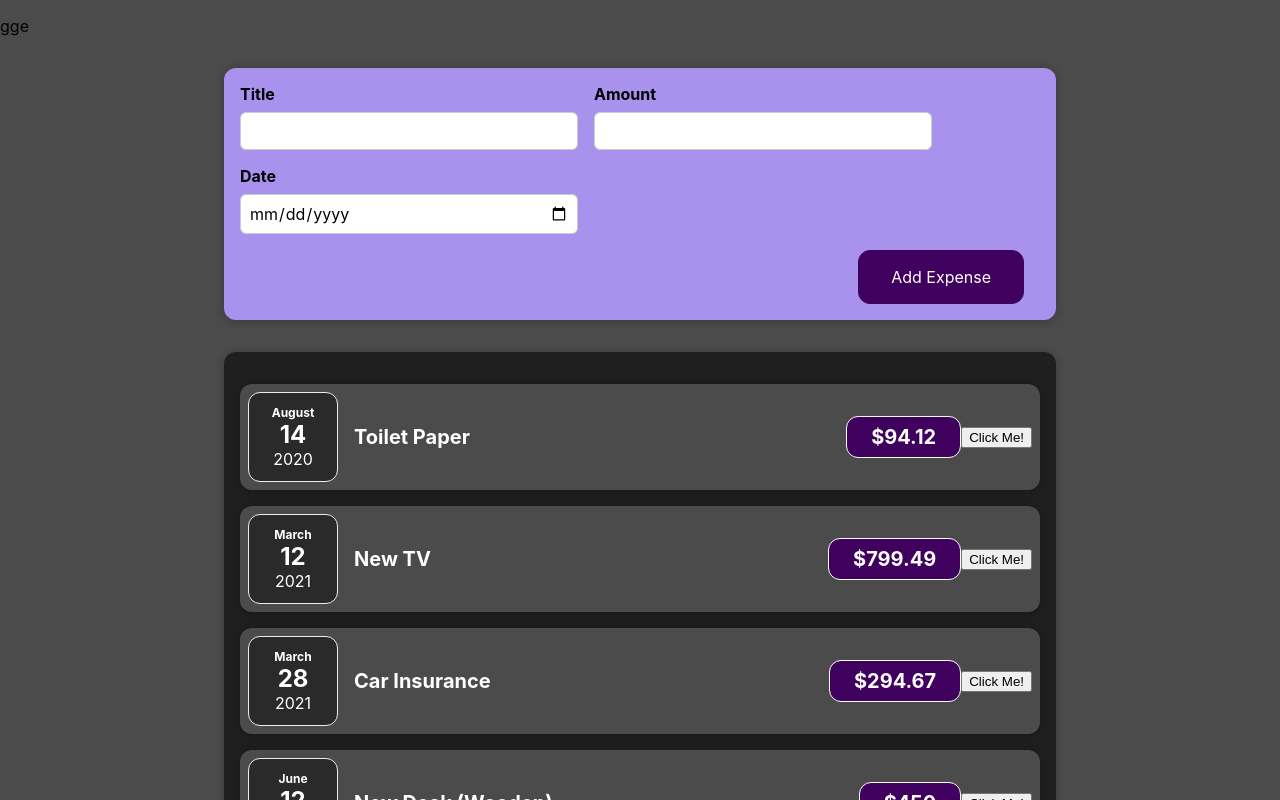
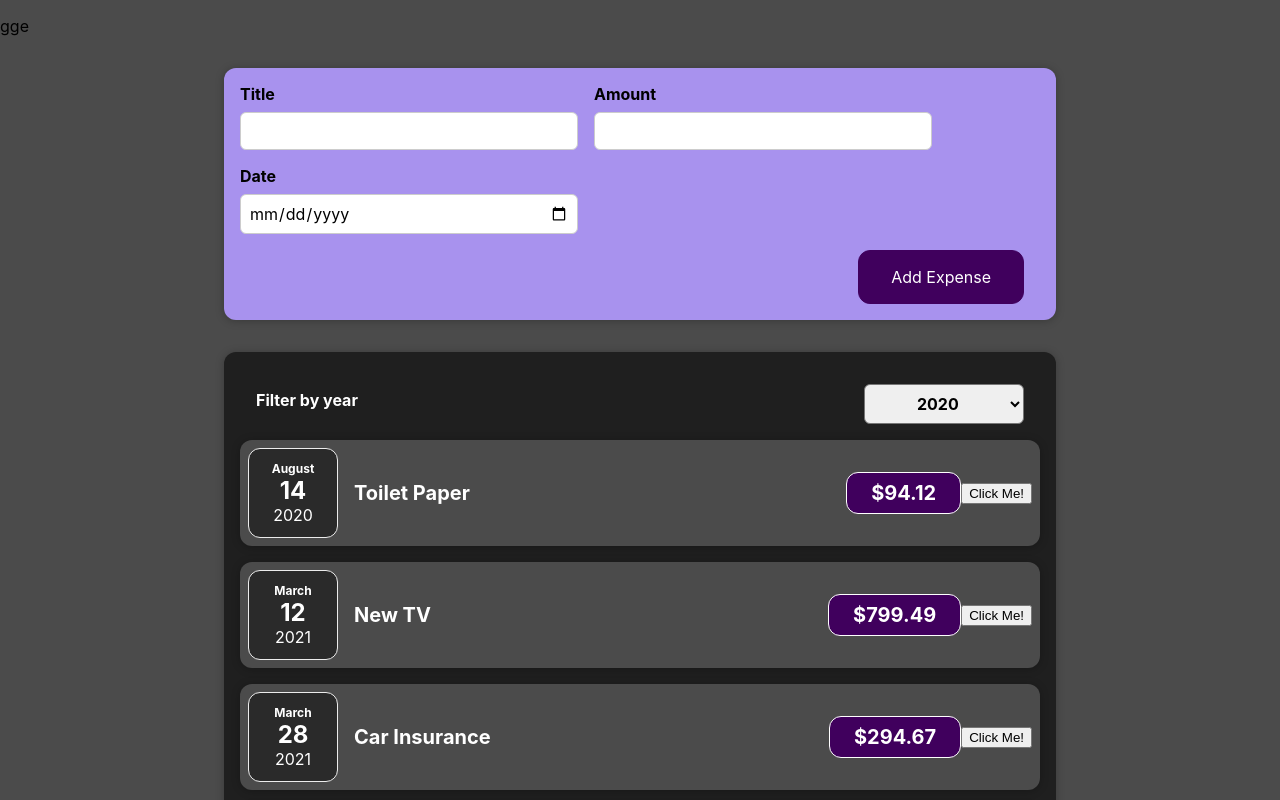
Before and after one commit to Nacrosolutions/expense-tracker, a React (Create React App) app: page / in a window 1280 px wide. Shown: the top 800 px of the page. Built offline with nearby package versions, Linux system fonts and the light colour scheme.

Commit message:
filter data added

```diff
--- /dev/null
+++ b/src/components/ExpenseFilter/ExpensesFilter.css
@@ -0,0 +1,24 @@
+.expenses-filter {
+  color: white;
+  padding: 0 1rem;
+}
+
+.expenses-filter__control {
+  display: flex;
+  width: 100%;
+  align-items: center;
+  justify-content: space-between;
+  margin: 1rem 0;
+}
+
+.expenses-filter label {
+  font-weight: bold;
+  margin-bottom: 0.5rem;
+}
+
+.expenses-filter select {
+  font: inherit;
+  padding: 0.5rem 3rem;
+  font-weight: bold;
+  border-radius: 6px;
+}
--- /dev/null
+++ b/src/components/ExpenseFilter/ExpensesFilter.js
@@ -0,0 +1,26 @@
+import React from 'react';
+
+import './ExpensesFilter.css';
+
+const ExpensesFilter = (props) => {
+
+  const dropdownChangeHandler = (event) => {
+    props.onFilter(event.target.value);
+  }
+
+  return (
+    <div className='expenses-filter'>
+      <div className='expenses-filter__control'>
+        <label>Filter by year</label>
+        <select onChange={dropdownChangeHandler} value={props.selected}>
+          <option value='2022'>2022</option>
+          <option value='2021'>2021</option>
+          <option value='2020'>2020</option>
+          <option value='2019'>2019</option>
+        </select>
+      </div>
+    </div>
+  );
+};
+
+export default ExpensesFilter;
--- a/src/components/ExpenseNew.js
+++ b/src/components/ExpenseNew.js
@@ -1,19 +1,29 @@
-
+import { useState } from 'react';
 import Card from './Card';
+import ExpensesFilter from './ExpenseFilter/ExpensesFilter';
 import ExpenseItem from './ExpenseItem';
 
 import './Expenses.css';
 
 function ExpenseNew(props) {
 
+  const [intValue, finValue] = useState('2020');
 
+  const filterChangeHandler = (year) => {
 
+    finValue(year);
 
+  }
+
+  console.log(intValue);
 
 
   return (
+    <div>
+
+
       <Card className="expenses">
-
+        <ExpensesFilter onFilter={filterChangeHandler} selected={intValue} />
         <ExpenseItem title={props.expenses[0].title} amount={props.expenses[0].amount} date={props.expenses[0].date}></ExpenseItem>
         <ExpenseItem title={props.expenses[1].title} amount={props.expenses[1].amount} date={props.expenses[1].date}></ExpenseItem>
         <ExpenseItem title={props.expenses[2].title} amount={props.expenses[2].amount} date={props.expenses[2].date}></ExpenseItem>
@@ -21,6 +31,7 @@ function ExpenseNew(props) {
 
 
       </Card>
+    </div>
   )
 
 }
```
Lines whose indentation alone changed are shown as unchanged.
